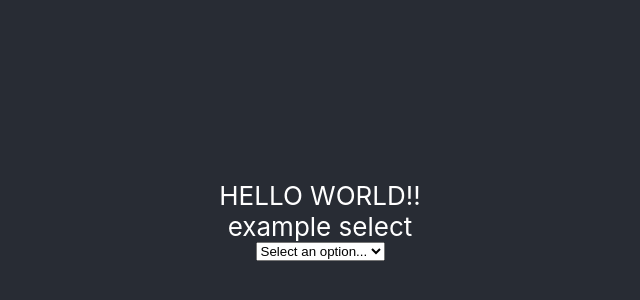
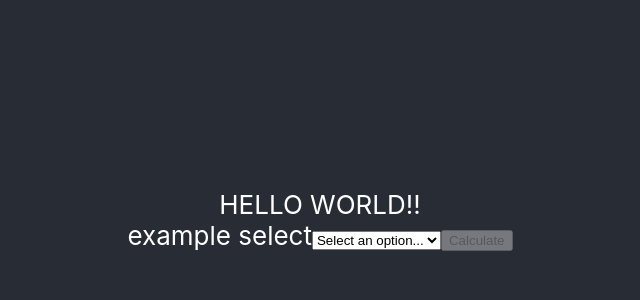
Before and after one commit to mleah/sleep-tracker-example, a React (Create React App) app: page / in a window 1280 px wide. Shown: the part 180-480 px from the top of the page, without its empty margins (320-960 px from the left). Built offline with nearby package versions, Linux system fonts and the light colour scheme.

Commit message:
Add button with initial disabled/enabled logic

```diff
--- a/src/App.tsx
+++ b/src/App.tsx
@@ -9,9 +9,12 @@ function App() {
         setSelectValue(e.target.value);
     }
 
+    const isFormDisabled = selectValue === "";
+
     return (
         <div className="appContainer">
             <div>HELLO WORLD!!</div>
+            <form>
                 <label htmlFor="exampleSelect">example select</label>
                 <select name="exampleSelect" id="select-example" onChange={onSelect} value={selectValue}>
                     <option value="" disabled hidden>Select an option...</option>
@@ -19,6 +22,16 @@ function App() {
                     <option value={2}>Value 2</option>
                     <option value={3}>Value 3</option>
                 </select>
+                <button
+                    type="button"
+                    id="calculate-score-button"
+                    disabled={isFormDisabled}
+                    onClick={() => {
+                        console.log("Clicked!!")
+                    }}>
+                    Calculate
+                </button>
+            </form>
         </div>
     );
 }
```
Lines whose indentation alone changed are shown as unchanged.
